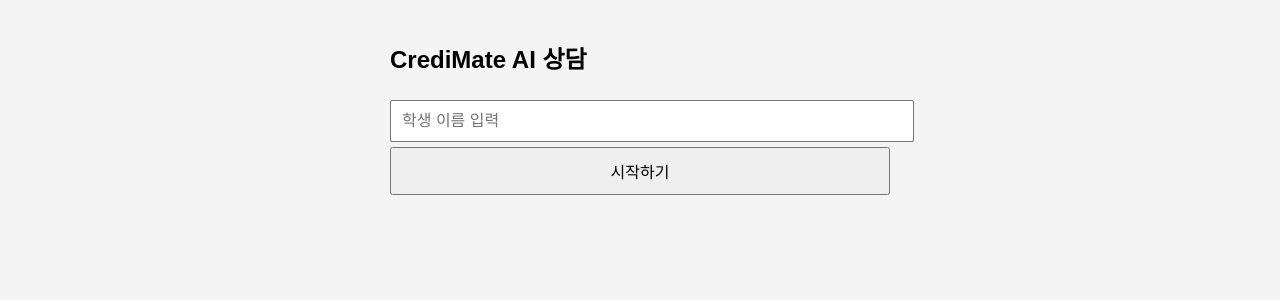
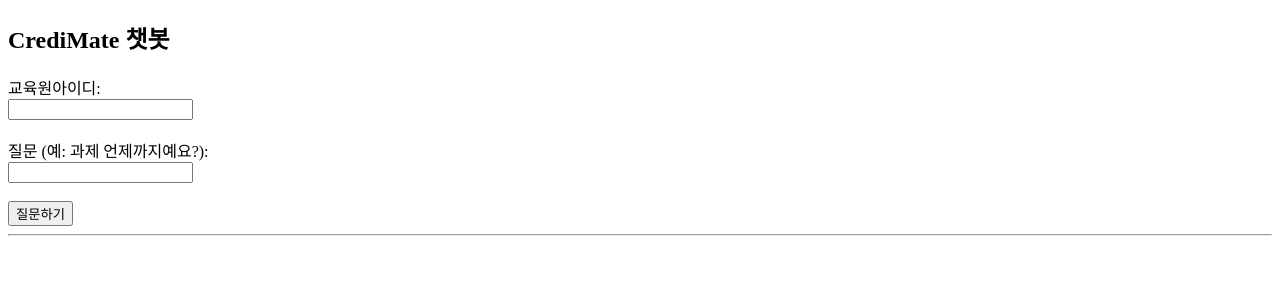
Before and after one commit to shonyebin/credimate-chatbot, a Flask app: page / in a window 1280 px wide. Shown: the top 300 px of the page. Run offline with Flask 3, Linux system fonts and the light colour scheme.

Commit message:
Add files via upload

```diff
--- a/app.py
+++ b/app.py
@@ -1,53 +1,52 @@
-from flask import Flask, render_template, request, session, jsonify
-from datetime import datetime
+
+from flask import Flask, request, render_template
+import pandas as pd
 
 app = Flask(__name__)
-app.secret_key = 'credimate-secret'
 
-student_schedule = {
-    "홍길동": {
-        "개강일": "2025-06-01",
-        "중간평가": "2025-06-15",
-        "종강일": "2025-06-30"
-    },
-    "김영희": {
-        "개강일": "2025-07-01",
-        "중간평가": "2025-07-15",
-        "종강일": "2025-07-31"
-    }
-}
+# Google Sheets CSV 링크 (공유 시트 → File > Share > Anyone with the link)
+GOOGLE_SHEET_CSV_URL = "https://docs.google.com/spreadsheets/d/1K4ts2bZ-96u315XDtIfoZF72N4CZ_5pWG3HO6-K7wko/export?format=csv"
 
-def generate_response(student, message):
-    message = message.strip().lower()
-    data = student_schedule.get(student, {})
+def fetch_student_data():
+    try:
+        df = pd.read_csv(GOOGLE_SHEET_CSV_URL)
+        return df
+    except Exception as e:
+        return None
 
-    if any(key in message for key in ["개강", "시작"]):
-        return f"{student}님, 개강일은 {data.get('개강일', '등록되지 않음')}입니다."
-    elif "중간" in message:
-        return f"{student}님, 중간평가는 {data.get('중간평가', '등록되지 않음')} 예정입니다."
-    elif any(key in message for key in ["종강", "끝"]):
-        return f"{student}님, 종강일은 {data.get('종강일', '등록되지 않음')}입니다."
-    elif "상담" in message:
-        return f"상담 관련 문의는 담당자에게 연결해 드릴게요."
-    else:
-        return f"죄송해요. 정확한 정보를 찾을 수 없어요. 관리자에게 문의해 주세요."
+@app.route("/", methods=["GET", "POST"])
+def chatbot():
+    message = ""
+    student_name = ""
+    if request.method == "POST":
+        user_id = request.form.get("student_id")
+        question = request.form.get("question")
 
-@app.route("/")
-def index():
-    return render_template("index.html")
+        df = fetch_student_data()
+        if df is None:
+            message = "학사일정 데이터를 불러오는 데 실패했습니다."
+        elif user_id not in df["교육원아이디"].astype(str).values:
+            message = "입력하신 교육원아이디가 존재하지 않습니다."
+        else:
+            student_row = df[df["교육원아이디"].astype(str) == user_id].iloc[0]
+            student_name = student_row["이름"]
+            matched = False
 
-@app.route("/start", methods=["POST"])
-def start():
-    student = request.form.get("name")
-    session['student'] = student
-    return jsonify({"message": f"안녕하세요, {student}님! 무엇이 궁금하신가요?"})
+            for column in df.columns:
+                if column == "교육원아이디" or column == "이름" or column == "교육원":
+                    continue
+                if column.replace(" ", "")[:-2] in question.replace(" ", ""):
+                    value = student_row[column]
+                    if pd.isna(value):
+                        continue
+                    message = f"{student_name}님, {column}은(는) {value}입니다."
+                    matched = True
+                    break
 
-@app.route("/ask", methods=["POST"])
-def ask():
-    student = session.get('student')
-    message = request.form.get("message")
-    answer = generate_response(student, message)
-    return jsonify({"answer": answer})
+            if not matched:
+                message = "질문을 이해하지 못했어요. 일정명(예: 복습시험, 과제, 토론 등)을 포함해주세요."
 
-if __name__ == '__main__':
+    return render_template("index.html", message=message, name=student_name)
+
+if __name__ == "__main__":
     app.run(debug=True)
--- a/render.yaml
+++ b/render.yaml
@@ -2,5 +2,5 @@
   - type: web
     name: credimate-chatbot
     env: python
-    buildCommand: "pip install -r requirements.txt"
-    startCommand: "gunicorn app:app"
+    buildCommand: pip install -r requirements.txt
+    startCommand: gunicorn app:app
--- a/requirements.txt
+++ b/requirements.txt
@@ -1,2 +1,3 @@
 Flask
 gunicorn
+pandas
--- a/templates/index.html
+++ b/templates/index.html
@@ -1,64 +1,23 @@
+
 <!DOCTYPE html>
-<html lang="ko">
+<html>
 <head>
-  <meta charset="UTF-8">
-  <title>CrediMate 상담봇</title>
-  <meta name="viewport" content="width=device-width, initial-scale=1">
-  <style>
-    body { font-family: sans-serif; padding: 20px; max-width: 500px; margin: auto; background: #f4f4f4; }
-    #chat-box { border: 1px solid #ccc; background: #fff; height: 400px; overflow-y: auto; padding: 10px; margin-bottom: 10px; }
-    .message { margin: 5px 0; }
-    .user { text-align: right; color: #0066cc; }
-    .bot { text-align: left; color: #333; }
-    input, button { width: 100%; padding: 10px; margin-top: 5px; font-size: 16px; }
-  </style>
+    <meta charset="utf-8">
+    <title>CrediMate 학사일정 챗봇</title>
 </head>
 <body>
-  <h2>CrediMate AI 상담</h2>
-
-  <div id="setup">
-    <input type="text" id="name" placeholder="학생 이름 입력">
-    <button onclick="startChat()">시작하기</button>
-  </div>
-
-  <div id="chat" style="display:none;">
-    <div id="chat-box"></div>
-    <input type="text" id="question" placeholder="질문을 입력하세요" onkeydown="if(event.key==='Enter') sendQuestion()">
-    <button onclick="sendQuestion()">전송</button>
-  </div>
-
-  <script>
-    function appendMessage(text, sender) {
-      const msg = document.createElement('div');
-      msg.className = 'message ' + sender;
-      msg.innerText = text;
-      document.getElementById('chat-box').appendChild(msg);
-      document.getElementById('chat-box').scrollTop = 99999;
-    }
-
-    function startChat() {
-      const name = document.getElementById('name').value;
-      if (!name) return alert("이름을 입력해주세요.");
-
-      fetch('/start', { method: 'POST', headers: { 'Content-Type': 'application/x-www-form-urlencoded' }, body: 'name=' + encodeURIComponent(name) })
-        .then(res => res.json())
-        .then(data => {
-          document.getElementById('setup').style.display = 'none';
-          document.getElementById('chat').style.display = 'block';
-          appendMessage(data.message, 'bot');
-        });
-    }
-
-    function sendQuestion() {
-      const input = document.getElementById('question');
-      const text = input.value;
-      if (!text) return;
-      appendMessage(text, 'user');
-      input.value = '';
-      fetch('/ask', { method: 'POST', headers: { 'Content-Type': 'application/x-www-form-urlencoded' }, body: 'message=' + encodeURIComponent(text) })
-        .then(res => res.json())
-        .then(data => appendMessage(data.answer, 'bot'));
-    }
-  </script>
+    <h2>CrediMate 챗봇</h2>
+    <form method="POST">
+        <label>교육원아이디:</label><br>
+        <input type="text" name="student_id" required><br><br>
+        <label>질문 (예: 과제 언제까지예요?):</label><br>
+        <input type="text" name="question" required><br><br>
+        <input type="submit" value="질문하기">
+    </form>
+    <hr>
+    {% if name %}
+        <p><strong>{{ name }}님 질문 결과:</strong></p>
+    {% endif %}
+    <p>{{ message }}</p>
 </body>
 </html>
```
Also changed, not shown: 1 other file.
